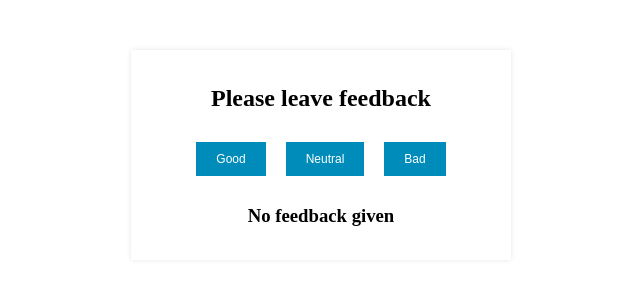
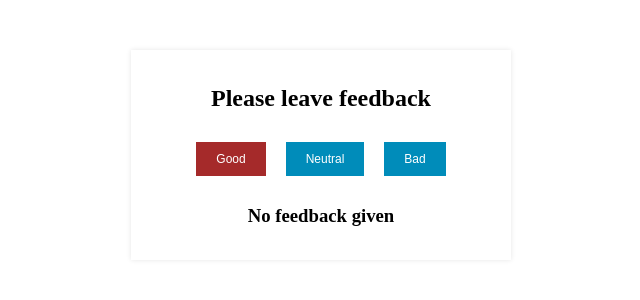
Before and after one commit to gts-work/goit-react-hw-02-feedback, a React (Create React App) app: page / in a window 1280 px wide. In both pictures the pointer is over the button "Good". Shown: the top 300 px of the page, without its empty margins (319-959 px from the left). Built offline with nearby package versions, Linux system fonts and the light colour scheme; the HTML template or start-up script is replaced by a standard one.

Commit message:
updated styles 2

```diff
--- a/src/components/Feedback/Feedback.module.css
+++ b/src/components/Feedback/Feedback.module.css
@@ -37,6 +37,12 @@
   font-weight: 700px;
   text-align: center;
   text-decoration: none;
+
+  cursor: pointer;
+}
+
+.button:hover {
+  background-color: brown;
 }
 
 .voiting_percent {
```
Also changed, not shown: 1 other file (tests, documents, lock files or other folders).
